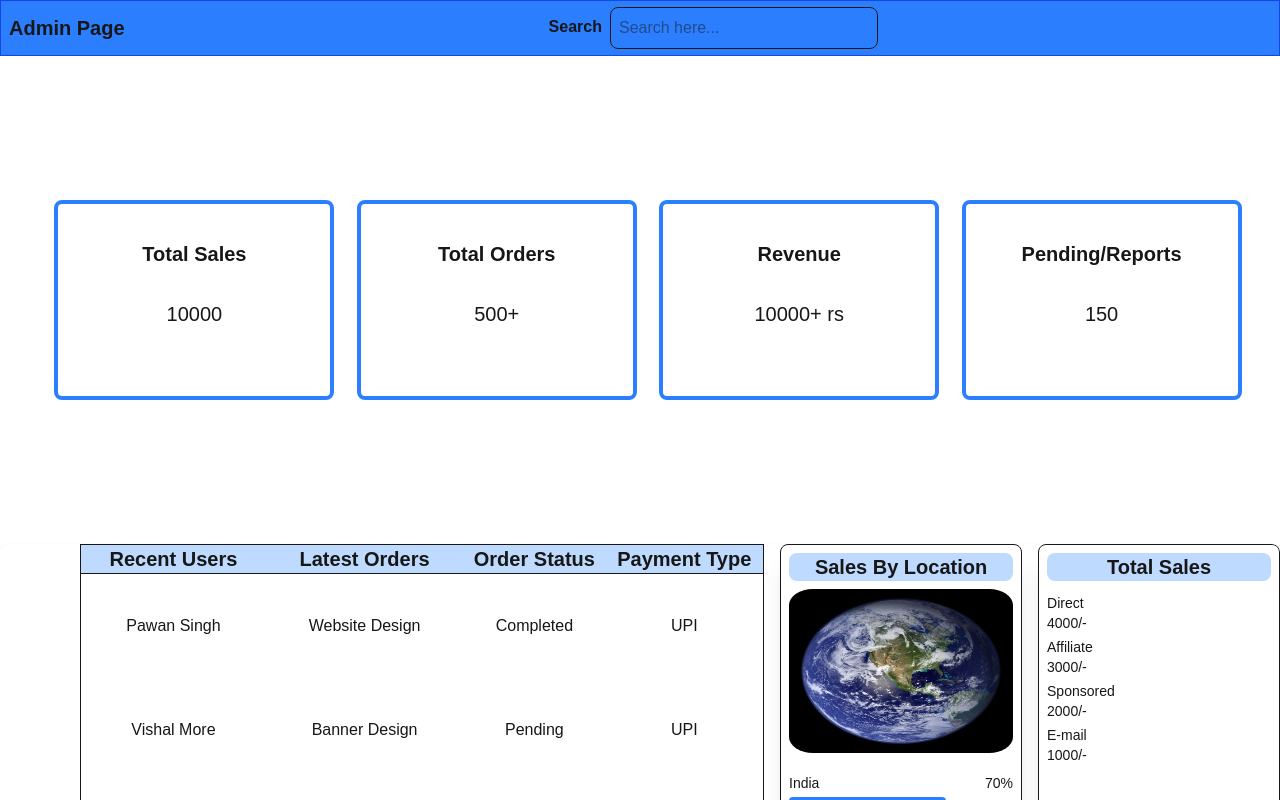
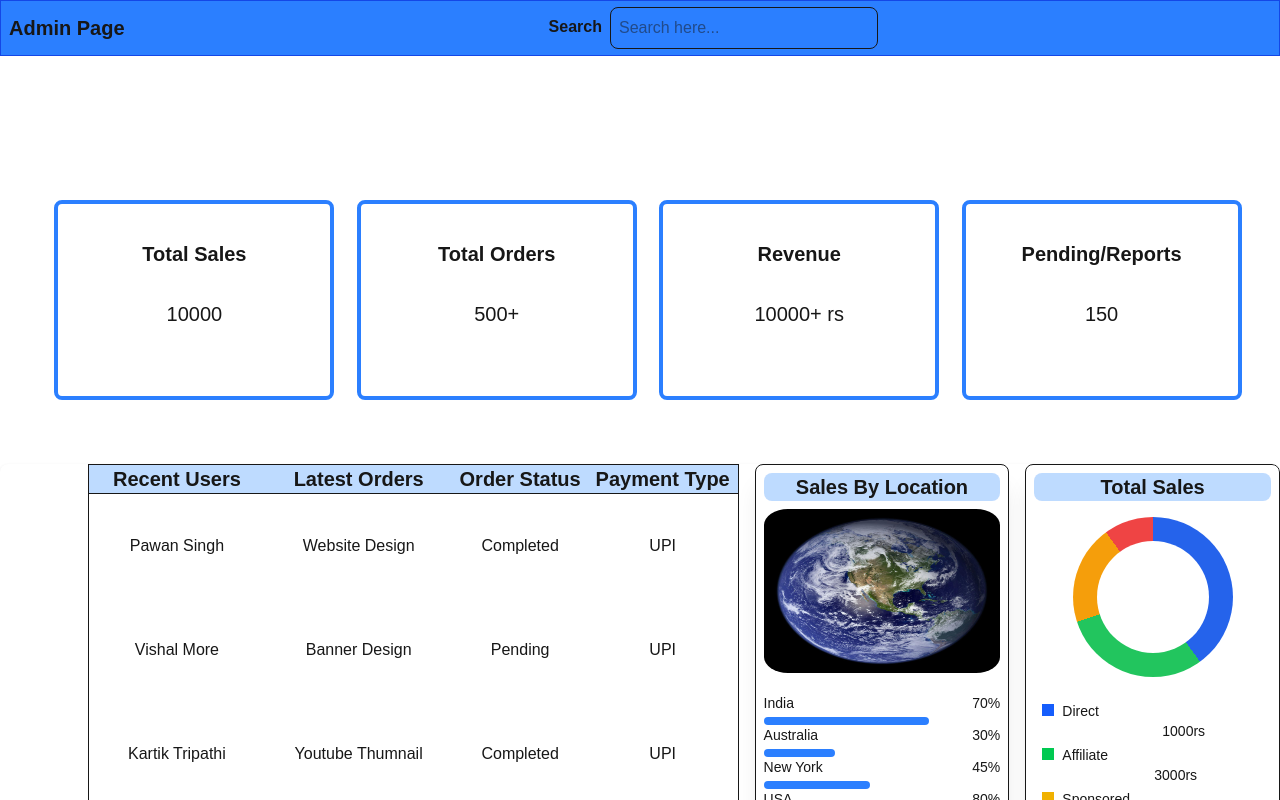
Before and after one commit to keshavgit23/Demo-Next-App, a Next.js app: page /admin in a window 1280 px wide. Shown: the top 800 px of the page. Built offline with nearby package versions, Linux system fonts and the light colour scheme.

Commit message:
Added total sales card UI

```diff
--- a/app/admin/page.tsx
+++ b/app/admin/page.tsx
@@ -8,11 +8,11 @@ export default function AdminPage() {
 
         <>
             <AdminNavbar />
-            <SmallCard/>
+            <SmallCard />
             <div>
 
-                <div className="flex justify-start mt-60 overflow-y-auto bg-white rounded-lg shadow">
-                    <table className=" w-200 border-collapse border border-2-grey ml-20">
+                <div className="flex justify-start mt-40 overflow-y-auto bg-white rounded-lg shadow">
+                    <table className=" w-180 border-collapse border border-2-grey ml-22">
                         <thead className="bg-blue-200 rounded-lg">
                             <tr>
                                 <th className="text-xl font-semibold text-black-600 border-b">Recent Users</th>
@@ -80,49 +80,18 @@ export default function AdminPage() {
                             <div className="bg-blue-500 h-2 rounded-full w-[80%]"></div>
                         </div>
                     </div>
-
                     <div className="border border-black-500 w-70 h-92 ml-4 rounded-lg p-2 shadow-xl">
                         <h3 className="bg-blue-200 text-xl font-semibold text-center rounded-lg">Total Sales</h3>
-                        <div className="w-full mt-3">
-                            <div className="flex justify-between mb-1">
-                                <ul className="">
-                                    <span className="font-medium text-sm">
-                                        <li>Direct</li></span>
-                                    <span className="text-sm font-medium">
-                                        <li>4000/-</li>
-                                    </span>
-                                </ul>
-                            </div>
+                        <div className="relative w-40 h-40 mx-auto mt-4 rounded-full bg-[conic-gradient(#2563eb_0deg_144deg,#22c55e_144deg_252deg,#f59e0b_252deg_324deg,#ef4444_324deg_360deg)]">
+                            <div className="absolute inset-6 bg-white rounded-full flex items-center justify-center text-sm font-semibold"></div>
                         </div>
-                        <div className="flex justify-between mb-1">
-                            <ul>
-                                <span className="font-medium text-sm">
-                                    <li>Affiliate</li>
-                                </span>
-                                <span className="text-sm font-medium">
-                                    <li>3000/-</li>
-                                </span>
-                            </ul>
-                        </div>
-                        <div className="flex justify-between mb-1">
-                            <ul>
-                                <span className="font-medium text-sm">
-                                    <li>Sponsored</li>
-                                </span>
-                                <span className="font-medium text-sm">
-                                    <li>2000/-</li>
-                                </span>
-                            </ul>
-                        </div>
-                        <div className="flex justify-between mb-1">
-                            <ul>
-                                <span className="font-medium text-sm">
-                                    <li>E-mail</li>
-                                </span>
-                                <span className="font-medium text-sm">
-                                    <li>1000/-</li>
-                                </span>
-                            </ul>
+
+
+                        <div className="mt-4 space-y-1 text-sm p-2">
+                            <p><span className="inline-block w-3 h-3 bg-blue-600 mr-2"></span>Direct <span className="ml-30">1000rs</span></p>
+                            <p><span className="inline-block w-3 h-3 bg-green-500 mr-2"></span>Affiliate <span className="ml-28">3000rs</span></p>
+                            <p><span className="inline-block w-3 h-3 bg-yellow-500 mr-2"></span>Sponsored <span className="ml-23">2000rs</span></p>
+                            <p><span className="inline-block w-3 h-3 bg-red-500 mr-2"></span>E-mail <span className="ml-30">1000rs</span></p>
                         </div>
                     </div>
                 </div>
```
